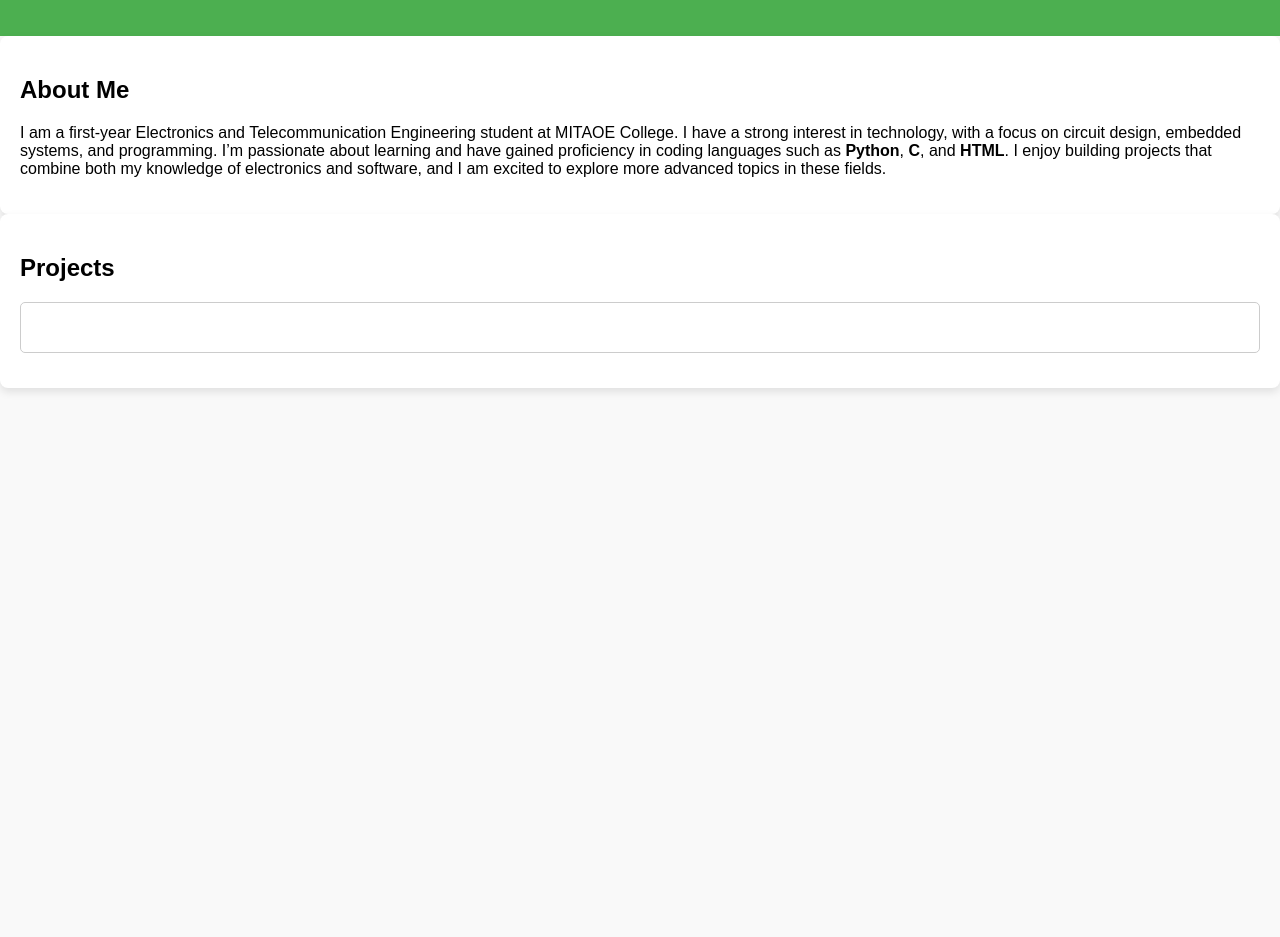
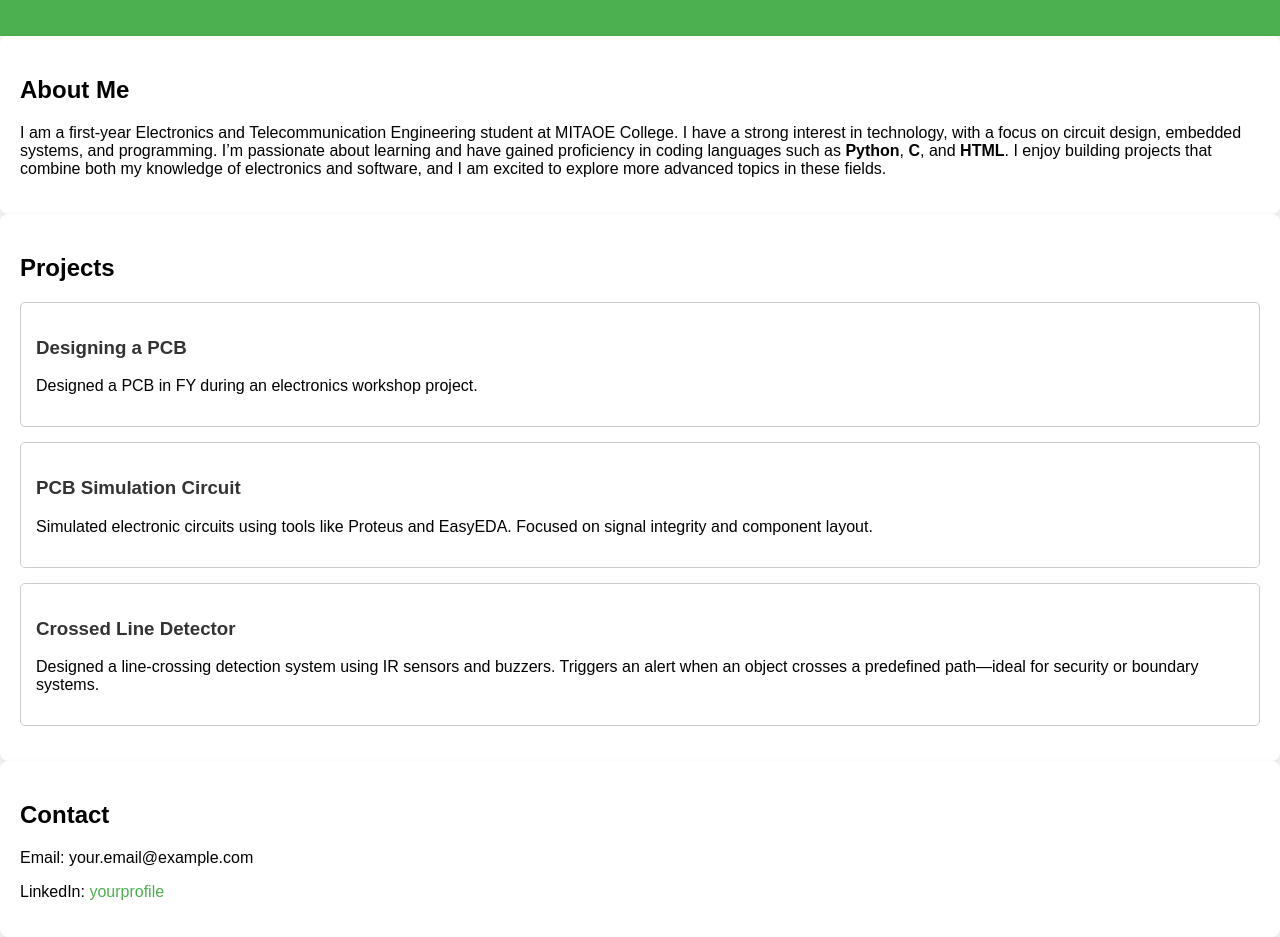
Before and after one commit to Pranav-designs/myportfolio2, a plain HTML site: page index.html in a window 1280 px wide. Shown: the part 109-1046 px from the top of the page. Before the commit the page ends 800 px from the top, so only its background shows below. Drawn offline with Linux system fonts and the light colour scheme.

Commit message:
Update index.html

```diff
--- a/index.html
+++ b/index.html
@@ -24,4 +24,29 @@
     <h2>Projects</h2>
 
     <div class="project">
-      <h3>
+      <h3>Designing a PCB</h3>
+      <p>Designed a PCB in FY during an electronics workshop project.</p>
+    </div>
+
+    <div class="project">
+      <h3>PCB Simulation Circuit</h3>
+      <p>Simulated electronic circuits using tools like Proteus and EasyEDA. Focused on signal integrity and component layout.</p>
+    </div>
+
+    <div class="project">
+      <h3>Crossed Line Detector</h3>
+      <p>Designed a line-crossing detection system using IR sensors and buzzers. Triggers an alert when an object crosses a predefined path—ideal for security or boundary systems.</p>
+    </div>
+
+  </section>
+
+  <section id="contact">
+    <h2>Contact</h2>
+    <p>Email: your.email@example.com</p>
+    <p>LinkedIn: <a href="https://www.linkedin.com/in/yourprofile">yourprofile</a></p>
+  </section>
+
+  <!-- Link to script.js for interactivity -->
+  <script src="script.js"></script>
+</body>
+</html>
```
